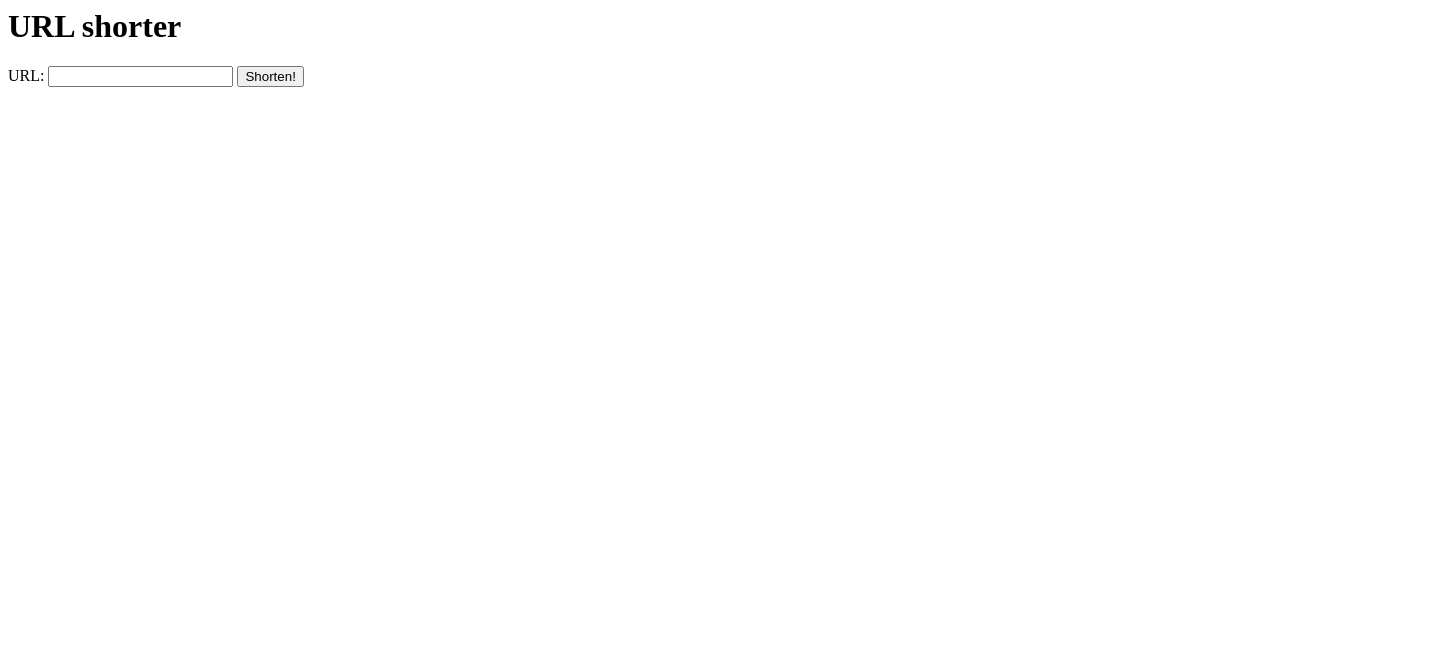
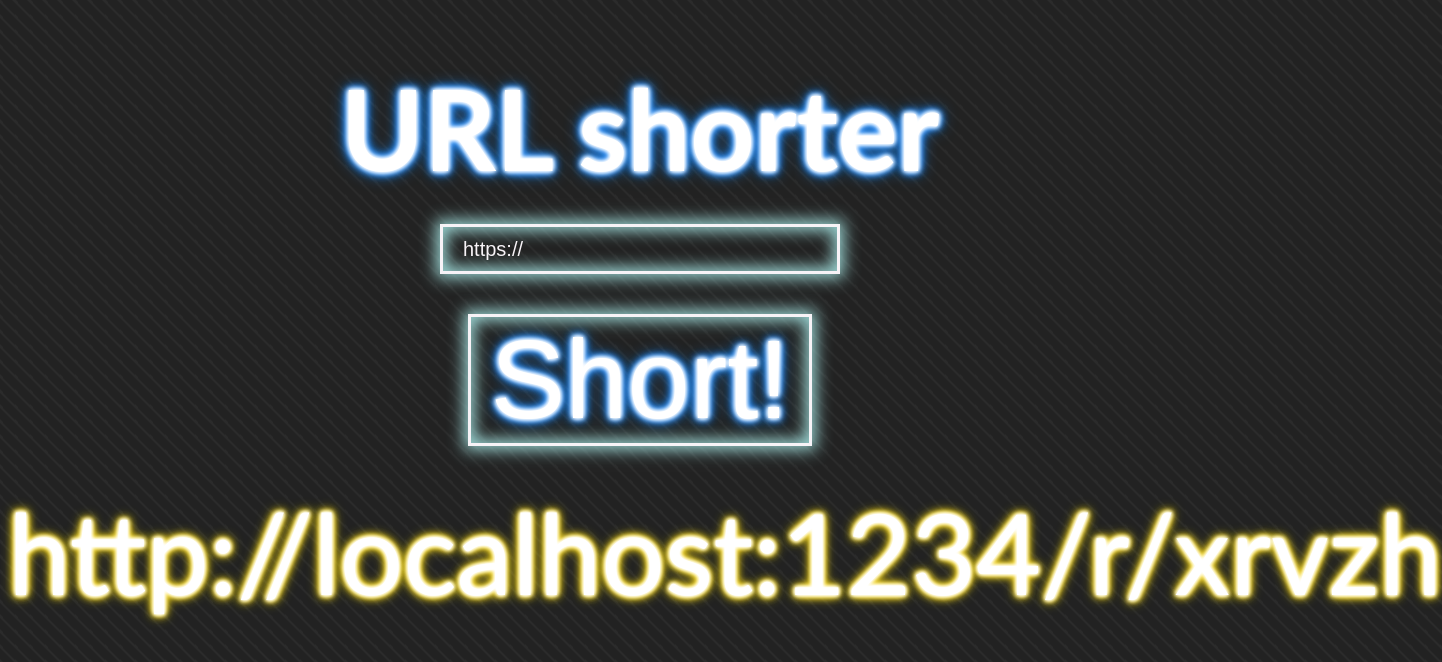
Before and after one commit to mrsardorr/UrlShortner, a website: page index.html in a window 1280 px wide. Shown: the whole page, 1442 px wide, since content can reach past the window. Drawn offline with nearby package versions, Linux system fonts and the light colour scheme.

Commit message:
bug fixes

```diff
--- a/index.html
+++ b/index.html
@@ -2,12 +2,13 @@
     <head>
         <title>URL shortener</title>
         <script src="https://code.jquery.com/jquery-3.6.0.min.js"></script>
+        <link rel="stylesheet" href="style.css">
     </head>
     <body>
         <h1>URL shorter</h1>
-        URL: <input type="text" id="url">
-        <button onclick="shorten()">Shorten!</button>
-        <div id="short"></div>
+        <input  type="text" id="url" value="https://"> <br>
+        <button onclick="shorten()">Short!</button>
+        <div id="short"><a href="http://localhost:1234/r/xrvzh">http://localhost:1234/r/xrvzh</a></div>
     </body>
     <script>
         function shorten() {
--- /dev/null
+++ b/style.css
@@ -0,0 +1,180 @@
+:root {
+    --neon-main: #F7F3F7;
+    --neon-shadow: #99D2D0;
+    --neon-main-glitch: #F7F3F7c2;
+    --neon-text-glitch: #F7F3F788;
+    --neon-shadow-glitch: rgba(153, 210, 208, 0.76);
+  }
+
+body {
+    padding-top: 5%;
+    background-color: #222222;
+    background: repeating-linear-gradient(
+        45deg,
+        #2b2b2b 0%,
+        #2b2b2b 10%,
+        #222222 0%,
+        #222222 50%
+      )
+      0 / 15px 15px;
+      text-align: center;
+  }
+
+  #container {
+    padding: 2rem;
+    display: flex;
+    flex-direction: column;
+    gap: 4rem;
+  }
+
+  /*Neon*/
+ h1 {
+    text-align: center;
+    font-size: 7em;
+    margin-bottom: 0;
+    margin-top: 0;
+    line-height: 1;
+    text-decoration: none;
+    color: #fff;
+
+  }
+  a{
+    margin-top: 10%;
+    text-align: center;
+    font-size: 7em;
+    margin-bottom: 0;
+    line-height: 1;
+    text-decoration: none;
+    color: #fff;
+    font-family: 'Gill Sans', 'Gill Sans MT', Calibri, 'Trebuchet MS', sans-serif;
+    animation: neon3 1.5s ease-in-out infinite alternate;
+  }
+  a
+  label{
+    text-align: center;
+    /* margin-left: 40%;
+    transform: translateX(-40%); */
+    font-size: 5em;
+    margin-bottom: 0;
+    margin-top: 0;
+    line-height: 1;
+    text-decoration: none;
+    color: #fff;
+  }
+
+  h1:nth-child(1) {
+    font-family: 'Gill Sans', 'Gill Sans MT', Calibri, 'Trebuchet MS', sans-serif;
+    animation: neon2 1.5s ease-in-out infinite alternate;
+  }
+
+  label {
+    font-family: 'Gill Sans', 'Gill Sans MT', Calibri, 'Trebuchet MS', sans-serif;
+    animation: neon2 1.5s ease-in-out infinite alternate;
+  }
+  input{
+    margin: 40px;
+    width: 400px;
+    height: 50px;
+    font-size: 20px;
+  box-shadow: 0px 0px 15px 4px var(--neon-shadow), inset 0px 0px 15px 4px var(--neon-shadow);
+  border: 3px solid var(--neon-main);
+  background-color: transparent;
+  color: var(--neon-main);
+  outline: none !important;
+  padding: 7px 20px;
+  /* animation: neon2 1.5s ease-in-out infinite alternate; */
+  }
+  button{
+    margin: 40px;
+    box-shadow: 0px 0px 15px 4px var(--neon-shadow), inset 0px 0px 15px 4px var(--neon-shadow);
+    border: 3px solid var(--neon-main);
+    background-color: transparent;
+    color: var(--neon-main);
+    outline: none !important;
+    padding: 7px 20px;
+    text-align: center;
+    font-size: 7em;
+    margin-bottom: 50px;
+    margin-top: 0;
+    line-height: 1;
+    text-decoration: none;
+    color: #fff;
+    animation: neon2 1.5s ease-in-out infinite alternate;
+  }
+
+
+
+  @keyframes neon-input-glitch {
+    from {
+        box-shadow: 0 0 5px #fff, 0 0 10px #fff, 0 0 20px #fff, 0 0 30px #228dff,
+           0 0 30px #228dff, 0 0 80px #228dff, 0 0 70px #228dff
+      }
+      to {
+        box-shadow: 0 0 5px #fff, 0 0 10px #fff, 0 0 15px #fff, 0 0 20px #228dff,
+          0 0 35px #228dff, 0 0 40px #228dff, 0 0 50px #228dff, 0 0 75px #228dff
+      }
+  }
+
+
+
+  @keyframes neon2 {
+    from {
+      text-shadow: 0 0 2px #fff, 0 0 5px #fff, 0 0 10px #fff, 0 0 15px #228dff,
+        0 0 15px #228dff, 0 0 10px #228dff, 0 0 10px #228dff, 0 0 10px #228dff;
+    }
+    to {
+      text-shadow: 0 0 5px #fff, 0 0 5px #fff, 0 0 5px #fff, 0 0 5px #228dff,
+        0 0 10px #228dff, 0 0 10px #228dff, 0 0 10px #228dff, 0 0 20px #228dff;
+    }
+  }
+
+  @keyframes neon3 {
+    from {
+      text-shadow: 0 0 2px #fff, 0 0 5px #fff, 0 0 7px #fff, 0 0 10px #ffdd1b,
+        0 0 10px #ffdd1b, 0 0 10px #ffdd1b, 0 0 5px #ffdd1b, 0 0 25px #ffdd1b;
+    }
+    to {
+      text-shadow: 0 0 4px #fff, 0 0 5px #fff, 0 0 5px #fff, 0 0 5px #ffdd1b,
+        0 0 10px #ffdd1b, 0 0 10px #ffdd1b, 0 0 5px #ffdd1b, 0 0 10px #ffdd1b;
+    }
+  }
+
+  @keyframes neon4 {
+    from {
+      text-shadow: 0 0 10px #fff, 0 0 20px #fff, 0 0 30px #fff, 0 0 40px #b6ff00,
+        0 0 70px #b6ff00, 0 0 80px #b6ff00, 0 0 100px #b6ff00, 0 0 150px #b6ff00;
+    }
+    to {
+      text-shadow: 0 0 5px #fff, 0 0 10px #fff, 0 0 15px #fff, 0 0 20px #b6ff00,
+        0 0 35px #b6ff00, 0 0 40px #b6ff00, 0 0 50px #b6ff00, 0 0 75px #b6ff00;
+    }
+  }
+
+  @keyframes neon5 {
+    from {
+      text-shadow: 0 0 10px #fff, 0 0 20px #fff, 0 0 30px #fff, 0 0 40px #ff9900,
+        0 0 70px #ff9900, 0 0 80px #ff9900, 0 0 100px #ff9900, 0 0 150px #ff9900;
+    }
+    to {
+      text-shadow: 0 0 5px #fff, 0 0 10px #fff, 0 0 15px #fff, 0 0 20px #ff9900,
+        0 0 35px #ff9900, 0 0 40px #ff9900, 0 0 50px #ff9900, 0 0 75px #ff9900;
+    }
+  }
+
+  @keyframes neon6 {
+    from {
+      text-shadow: 0 0 10px #fff, 0 0 20px #fff, 0 0 30px #fff, 0 0 40px #ff00de,
+        0 0 70px #ff00de, 0 0 80px #ff00de, 0 0 100px #ff00de, 0 0 150px #ff00de;
+    }
+    to {
+      text-shadow: 0 0 5px #fff, 0 0 10px #fff, 0 0 15px #fff, 0 0 20px #ff00de,
+        0 0 35px #ff00de, 0 0 40px #ff00de, 0 0 50px #ff00de, 0 0 75px #ff00de;
+    }
+  }
+  /*Make stuff responsive*/
+
+  @media (max-width: 650px) {
+    p {
+      font-size: 3.5em;
+    }
+  }
```
